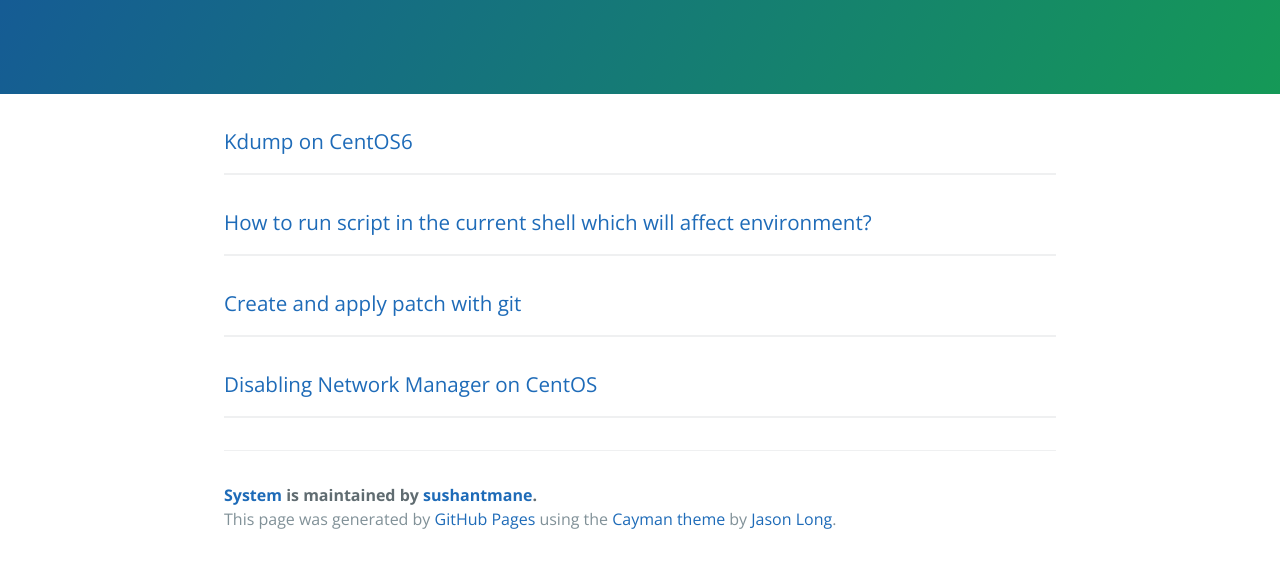
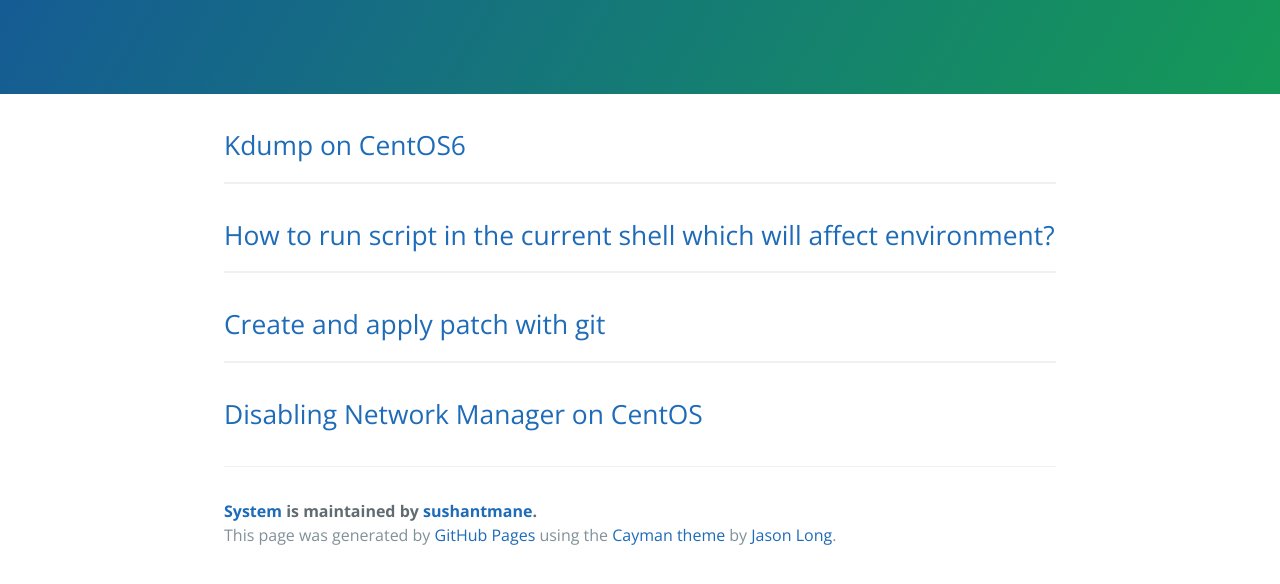
Before and after one commit to sushantmane/lustre-devsetup, a plain HTML site: page index.html in a window 1280 px wide. Shown: the part 176-760 px from the top of the page. Drawn offline with nearby package versions, Linux system fonts and the light colour scheme.

Commit message:
Update index.html

```diff
--- a/index.html
+++ b/index.html
@@ -16,38 +16,26 @@
     </section>
 
     <section class="main-content">
-      <h3>
+      <h2>
         <a id="kdump-on-centos6" class="anchor" href="#kdump-on-centos6" aria-hidden="true"><span class="octicon octicon-link"></span></a><a href="https://github.com/sushantmane/centos-tune/wiki/Kdump-on-Centos6">Kdump on CentOS6</a>
-</h3>
-
+      </h2>
       <hr>
-
-<h3>
+      <h2>
         <a id="how-to-run-script-in-the-current-shell-which-will-affect-environment" class="anchor" href="#how-to-run-script-in-the-current-shell-which-will-affect-environment" aria-hidden="true"><span class="octicon octicon-link"></span></a><a href="https://github.com/sushantmane/centos-tune/wiki/How-to-run-script-in-the-current-shell-which-will-affect-environment%3F">How to run script in the current shell which will affect environment?</a>
-</h3>
-
+      </h2>
       <hr>
-
-<h3>
+      <h2>
         <a id="create-and-apply-patch-with-git" class="anchor" href="#create-and-apply-patch-with-git" aria-hidden="true"><span class="octicon octicon-link"></span></a><a href="https://github.com/sushantmane/tune-my-system/wiki/Create-and-apply-patch-with-git">Create and apply patch with git</a>
-</h3>
-
+      </h2>
       <hr>
-
-<h3>
+      <h2>
         <a id="disabling-network-manager-on-centos" class="anchor" href="#disabling-network-manager-on-centos" aria-hidden="true"><span class="octicon octicon-link"></span></a><a href="https://github.com/sushantmane/tune-my-system/wiki/Disabling-Network-Manager-on-CentOS">Disabling Network Manager on CentOS</a>
-</h3>
-
-<hr>
-
+      </h2>
       <footer class="site-footer">
         <span class="site-footer-owner"><a href="https://github.com/sushantmane/system">System</a> is maintained by <a href="https://github.com/sushantmane">sushantmane</a>.</span>
 
         <span class="site-footer-credits">This page was generated by <a href="https://pages.github.com">GitHub Pages</a> using the <a href="https://github.com/jasonlong/cayman-theme">Cayman theme</a> by <a href="https://twitter.com/jasonlong">Jason Long</a>.</span>
       </footer>
-
     </section>
-
-
   </body>
 </html>
```
Lines whose indentation alone changed are shown as unchanged.
